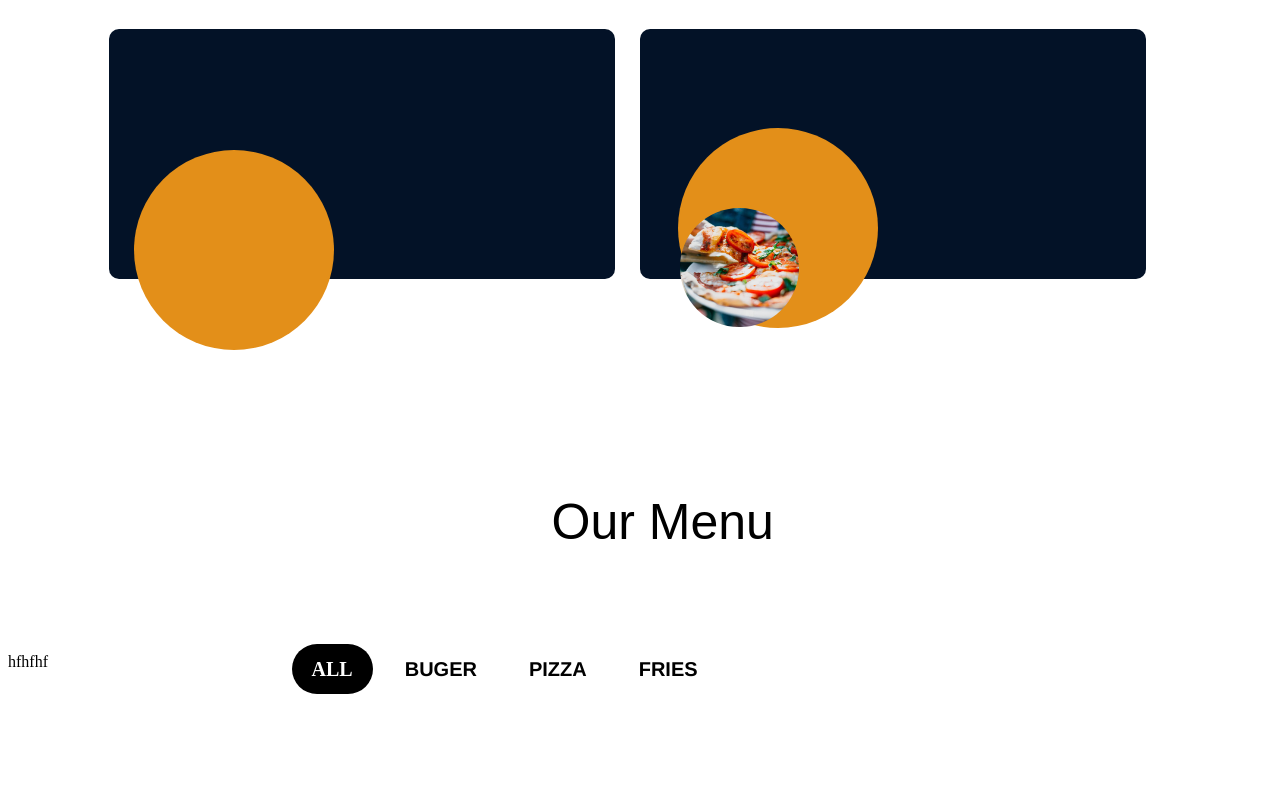
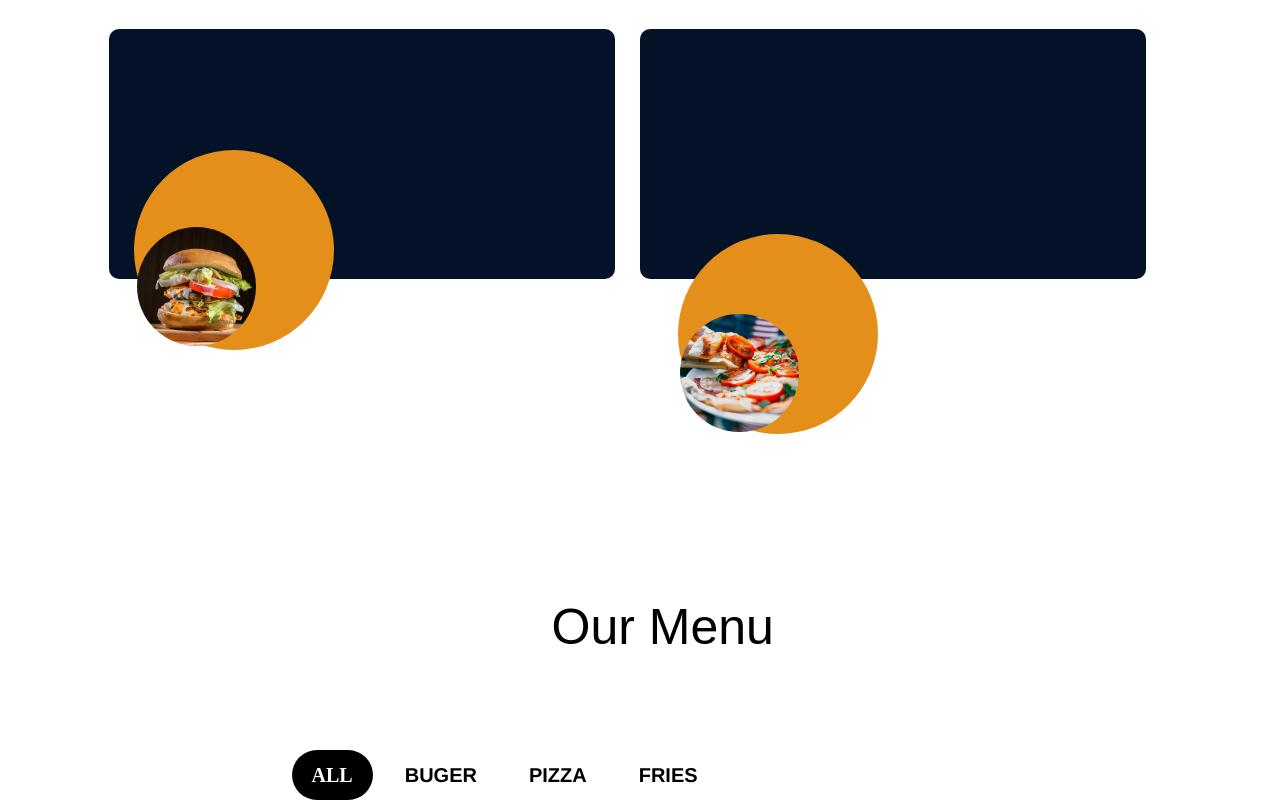
Before and after one commit to FranckObite/liveCodingNaN, a plain HTML site: page index.html in a window 1280 px wide. Shown: the part 1280-2080 px from the top of the page. Before the commit the page ends 1974 px from the top, so only its background shows below. Drawn offline with Linux system fonts and the light colour scheme.

Commit message:
un 4 eme commit

```diff
--- a/index.html
+++ b/index.html
@@ -39,7 +39,7 @@
 
     <div class="monImageUne">
 
-        <img  id="f7" src=".cl/imagesEtIcones/o1.jpg" alt="">
+        <img  id="f7" src="./imagesEtIcones/o1.jpg" alt="">
 
     </div>
     <div class="monRondOrange"></p></div>
@@ -75,15 +75,6 @@
     </div>
     <br>
 
-
-    <div class="avantFootter">
-
-        <p>hfhfhf</p>
-
-
-
-    </div>
-
 </body>
 
 </html>
--- a/mesStyleCss/style.css
+++ b/mesStyleCss/style.css
@@ -155,10 +155,3 @@ nav ul a.colorJauneee:hover,
     color: black;
     font-family: 'Franklin Gothic Medium', 'Arial Narrow', Arial, sans-serif;
 }
-
-.avantFootter{
-
-    position: relative;
-
-
-}
```
